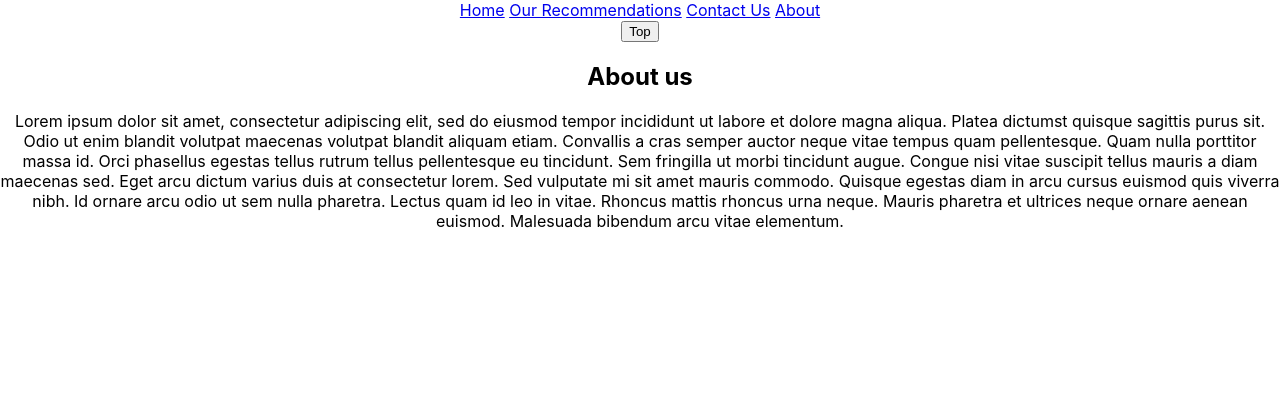
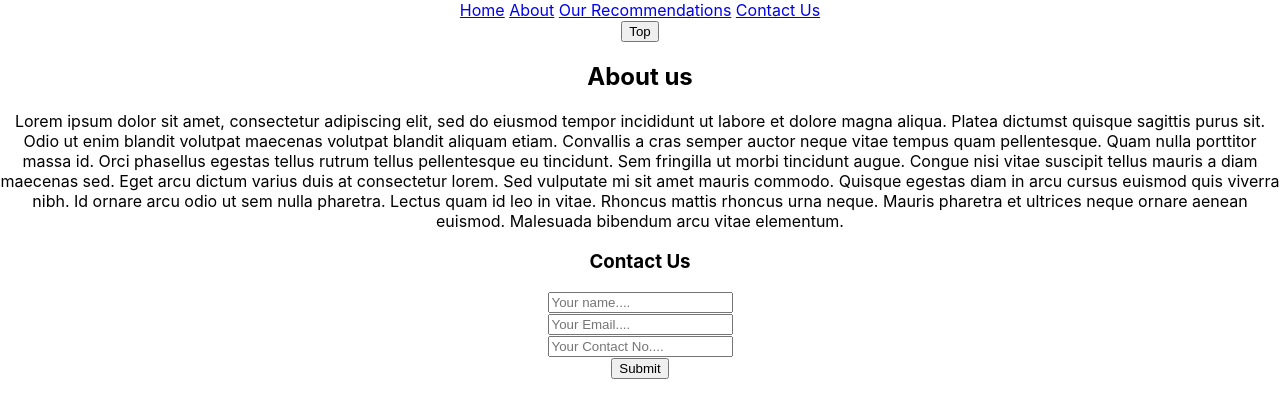
Before and after one commit to dakshitapokharna/bookie, a React (Create React App) app: page / in a window 1280 px wide. Shown: the top 418 px of the page. Built offline with nearby package versions, Linux system fonts and the light colour scheme.

Commit message:
contact form

```diff
--- a/src/App.js
+++ b/src/App.js
@@ -2,13 +2,17 @@ import Navbar from "./Navbar";
 import "./App.css";
 import TOP from "./TOP";
 import About from "./About";
-
+import Contact from "./Contact";
+import recomend from "./recomend";
 function App() {
   return (
     <div className="App">
       <Navbar />
       <TOP />
       <About/>
+      <recomend/>
+      <Contact/>
+
     </div>
   );
 }
--- /dev/null
+++ b/src/Contact.js
@@ -0,0 +1,20 @@
+const details = () => {
+    return (
+    <div>
+    <h3>Contact Us</h3>
+
+
+
+
+         <input type="text" id="fname" name="firstname" placeholder="Your name...." />
+        <br></br>
+         <input type="text" id="email" name="email" placeholder="Your Email...." />
+         <br></br>
+        <input type="text" id="number" name="number" placeholder="Your Contact No...." />
+       <br></br>
+        <input type="submit" value="Submit" />
+        </div>
+         );
+}
+
+export default details ;
--- a/src/Navbar.js
+++ b/src/Navbar.js
@@ -5,9 +5,9 @@ const Navbar = () => {
         Home
       </a>{" "}
       <a>{""}</a>
+      <a href="#about">About</a> <a>{""}</a>
       <a href="#recommendations">Our Recommendations</a> <a>{""}</a>
       <a href="#contact">Contact Us</a> <a>{""}</a>
-      <a href="#about">About</a> <a>{""}</a>
     </div>
   );
 };
```
Also changed, not shown: src/Card.js (deleted, +0 -22 lines), src/Cards.js (added, +8 -0 lines), src/recomend.js (added).
